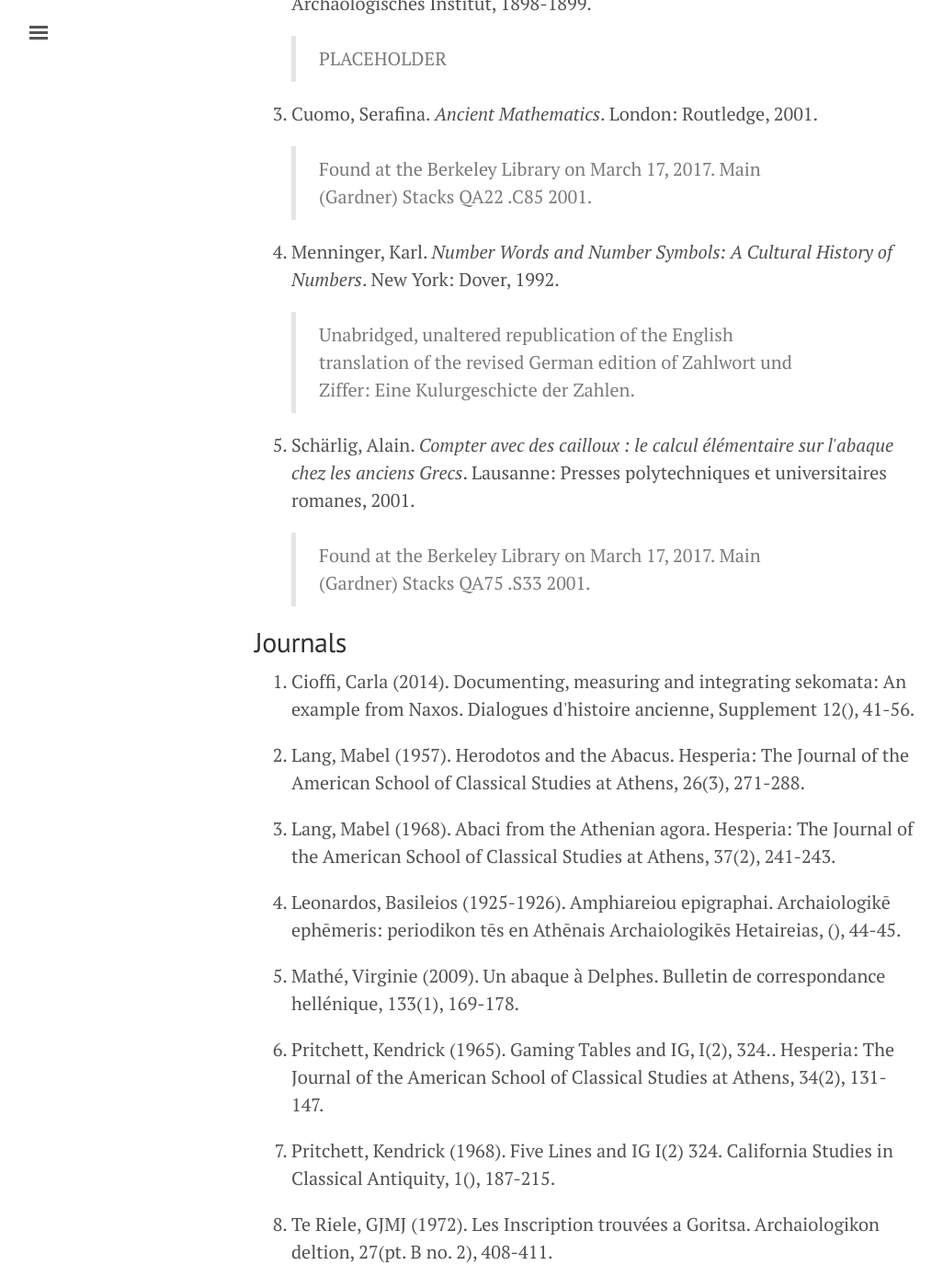
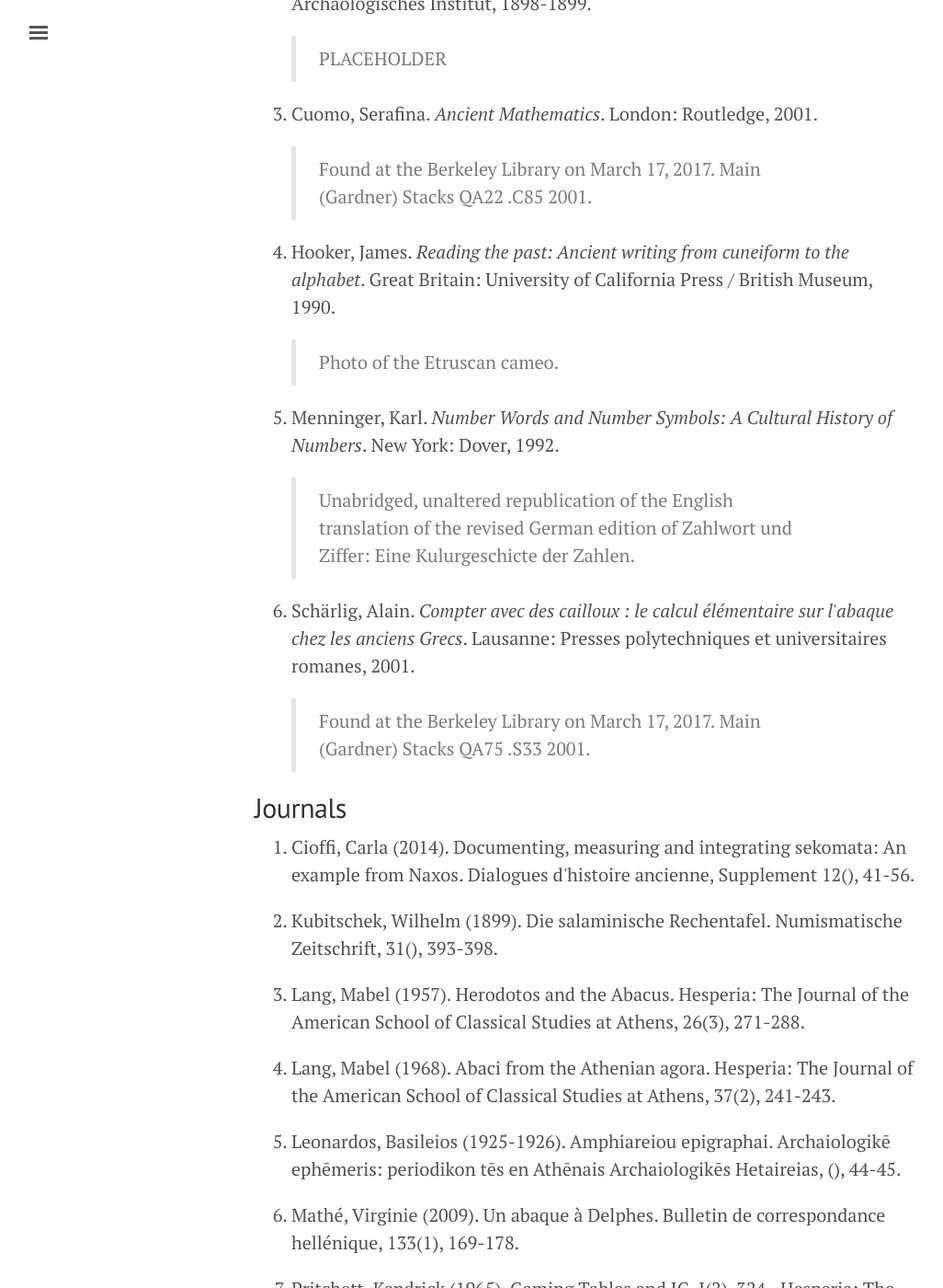
Before and after one commit to jtb/counting-pebbles, a Jekyll site: the page built from bibliography.md, in a window 1280 px wide and 1400 px high, scrolled down 471 px. Shown: the whole window at 92% size, without its empty margins (3-1029 px from the left). Built offline with Jekyll 4.4.1, drawn with Linux system fonts in a browser that asks for light colours.

```diff
--- a/_data/bib.yml
+++ b/_data/bib.yml
@@ -78,6 +78,23 @@ books:
     note: >
           Available at Berkeley Library in the Main (Gardner) stacks - DF261.G63 G7 1992
           Volume 10
+
+  - id: hooker
+    short: Hooker
+    authors:
+      - first: James
+        last: Hooker
+        middle: T
+    title: "Reading the past: Ancient writing from cuneiform to the alphabet"
+    place: Great Britain
+    publisher: "University of California Press / British Museum"
+    date:
+      year: 1990
+    isbn13: 978-0714180724
+    url:
+    language: English
+    note: >
+          Photo of the Etruscan cameo.
 
 journals:
   - id: teriele
@@ -243,3 +260,19 @@ journals:
     url: http://digi.ub.uni-heidelberg.de/diglit/aephem1925_1926/0056
     note: >
           PLACEHOLDER
+
+  - id: kubitschek
+    short: Kubitschek
+    authors:
+      - first: Wilhelm
+        last: Kubitschek
+    article: Die salaminische Rechentafel
+    journal: Numismatische Zeitschrift
+    volume: 31
+    date:
+      year: 1899
+    pages: 393-398
+    language: German
+    url: http://www.archive.org/stream/numismatischezei31stuoft
+    note: >
+          PLACEHOLDER
```
Also changed, not shown: _data/images.yml (added, +12 -0 lines), gallery.html (+4 -12 lines).
